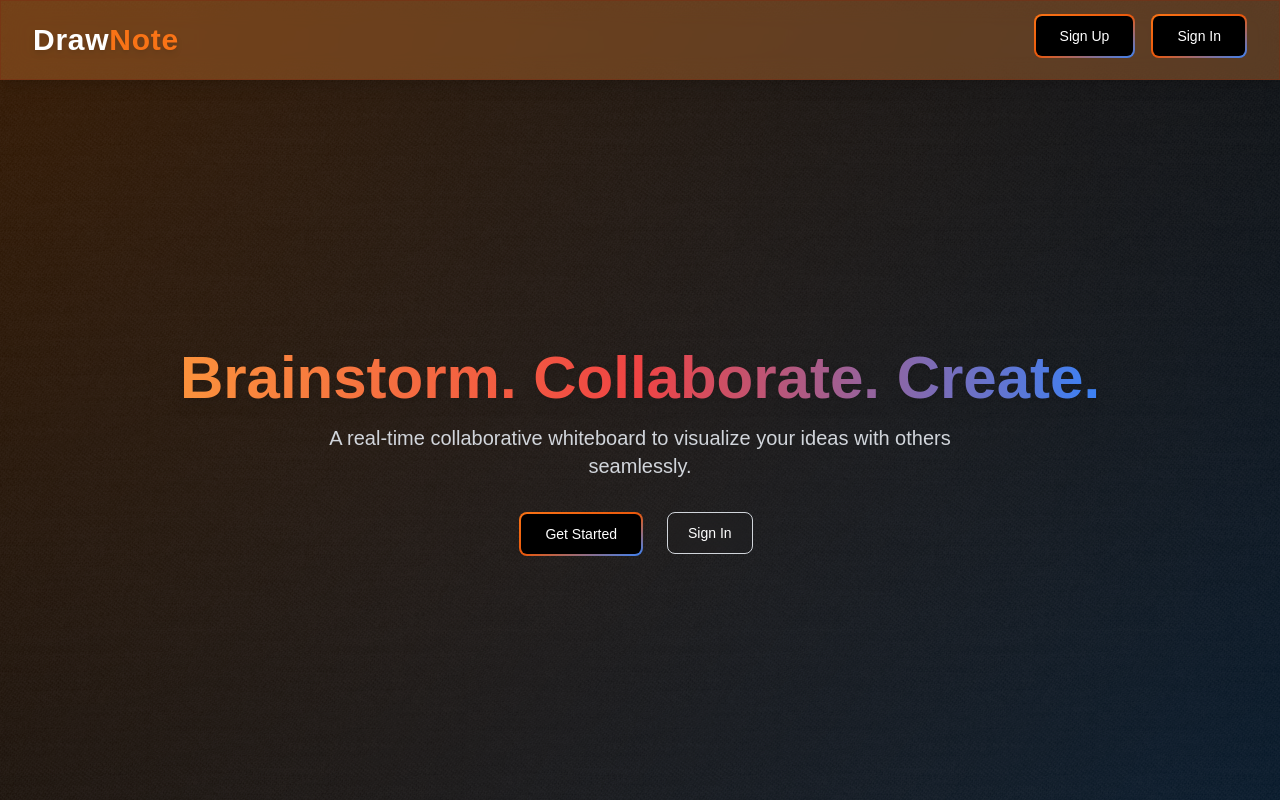
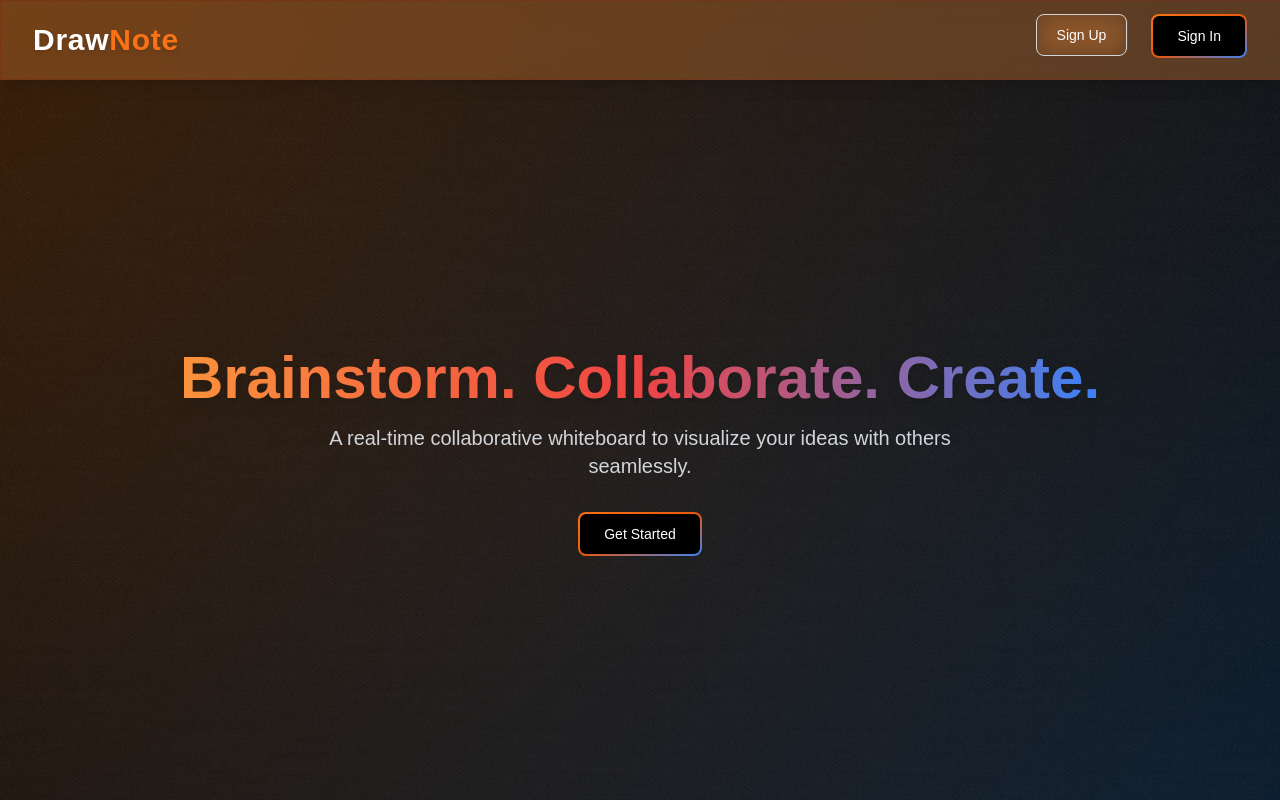
Before and after one commit to PulkitSharma-Git/DrawNote, a Next.js app in the folder apps/excelidrae-frontend/: page / in a window 1280 px wide. Shown: the top 800 px of the page. Built offline with nearby package versions, Linux system fonts and the light colour scheme.

Commit message:
Added Loading

```diff
--- a/apps/excelidrae-frontend/components/Canvas.tsx
+++ b/apps/excelidrae-frontend/components/Canvas.tsx
@@ -6,12 +6,12 @@ import { FaRegCircle, FaRegSquare } from "react-icons/fa";
 import { Bar } from "./Bar";
 import { GiStraightPipe } from "react-icons/gi";
 import { GoDash } from "react-icons/go";
-import { CiText } from "react-icons/ci";
 import ColorIcon from "./ColorIcon";
 import Pallate from "./Pallate";
+import { IoText } from "react-icons/io5";
 
 export type Tool = "circle" | "rect" | "pencil" | "line" | "text";
-export type Color = "red-500" | "green-500" | "blue-500" | "white"
+export type Color = "red-500" | "green-500" | "blue-500" | "white";
 
 export function Canvas({
     socket,
@@ -20,7 +20,7 @@ export function Canvas({
     socket: WebSocket
     roomId: string;
 }) {
-    const [selectColor, setselectColor] = useState("white")
+    const [selectColor, setselectColor] = useState<Color>("white")
     const [selected, setSelected] = useState<Tool>("circle");
     const canvasRef = useRef<HTMLCanvasElement>(null);
     const [game, setGame] = useState<Game>();
@@ -59,7 +59,7 @@ export function Canvas({
             }} activate={selected === "line"} icon = {<GoDash  className="size-6"/>}></BarButton>
             <BarButton onClick={() => {
                 setSelected("text")
-            }} activate={selected === "text"} icon = {<CiText  className="size-6"/>}></BarButton>
+            }} activate={selected === "text"} icon = {<IoText  className="size-6"/>}></BarButton>
         </Bar>
         <Pallate>
             <ColorIcon onClick = {
--- a/apps/excelidrae-frontend/components/MainSection.tsx
+++ b/apps/excelidrae-frontend/components/MainSection.tsx
@@ -1,29 +1,42 @@
+"use client"
 import Link from "next/link";
 import { Button } from "@/components/Button";
-import { Button2 } from "@/components/Button2";
+import { motion } from "framer-motion";
 
 export default function MainSection() {
   return (
     <div className="flex flex-col items-center justify-center min-h-screen text-center px-8 pt-28">
       {/* Tagline */}
-      <h1 className="text-5xl sm:text-6xl font-extrabold bg-clip-text text-transparent bg-gradient-to-r from-orange-400 via-red-500 to-blue-500 drop-shadow-lg">
+      <motion.h1
+        initial={{ opacity: 0, y: 50 }}
+        animate={{ opacity: 1, y: 0 }}
+        transition={{ duration: 0.8, ease: "easeOut" }}
+        className="text-5xl sm:text-6xl font-extrabold bg-clip-text text-transparent bg-gradient-to-r from-orange-400 via-red-500 to-blue-500 drop-shadow-lg"
+      >
         Brainstorm. Collaborate. Create.
-      </h1>
+      </motion.h1>
 
       {/* Subtext */}
-      <p className="text-lg sm:text-xl text-gray-300 mt-4 max-w-2xl">
+      <motion.p
+        initial={{ opacity: 0, y: 30 }}
+        animate={{ opacity: 1, y: 0 }}
+        transition={{ duration: 0.8, ease: "easeOut", delay: 0.3 }}
+        className="text-lg sm:text-xl text-gray-300 mt-4 max-w-2xl"
+      >
         A real-time collaborative whiteboard to visualize your ideas with others seamlessly.
-      </p>
+      </motion.p>
 
       {/* Call-to-Action Buttons */}
-      <div className="mt-8 flex gap-6">
+      <motion.div
+        initial={{ opacity: 0, scale: 0.9 }}
+        animate={{ opacity: 1, scale: 1 }}
+        transition={{ duration: 0.5, ease: "easeOut", delay: 0.6 }}
+        className="mt-8 flex gap-6"
+      >
         <Link href="/signup">
           <Button>Get Started</Button>
         </Link>
-        <Link href="/signin">
-          <Button2>Sign In</Button2>
-        </Link>
-      </div>
+      </motion.div>
     </div>
   );
 }
--- a/apps/excelidrae-frontend/components/Navbar.tsx
+++ b/apps/excelidrae-frontend/components/Navbar.tsx
@@ -1,6 +1,7 @@
 import Link from 'next/link';
 import React from 'react';
 import { Button } from './Button';
+import { Button2 } from './Button2';
 
 const Navbar = () => {
   return (
@@ -16,7 +17,7 @@ const Navbar = () => {
       {/* Buttons */}
       <div className="flex gap-4">
         <Link href="/signup">
-          <Button>Sign Up</Button>
+          <Button2>Sign Up</Button2>
         </Link>
 
         <Link href="/signin">
--- a/apps/excelidrae-frontend/components/RoomForm.tsx
+++ b/apps/excelidrae-frontend/components/RoomForm.tsx
@@ -1,22 +1,30 @@
 "use client";
-import { useRef } from "react";
+import { useRef, useState } from "react";
 import { useRouter } from "next/navigation";
 import axios from "axios";
 import { HTTP_BACKEND } from "@/config";
 import { Button } from "@/components/Button";
 import { Input1 } from "@/components/Input1";
+import { SiSpinrilla } from "react-icons/si";
 
 export function RoomForm() {
   const roomRef = useRef<HTMLInputElement>(null);
   const router = useRouter();
+  const [loading, setLoading] = useState(false);
 
   async function createRoomHandler() {
-    if (roomRef.current) {
+    if (!roomRef.current || !roomRef.current.value.trim()) {
+      alert("Room name cannot be empty");
+      return;
+    }
+
     const token = localStorage.getItem("token");
+    setLoading(true);
 
     try {
       console.log(token);
       console.log(roomRef.current.value);
+
       const response = await axios.post(
         `${HTTP_BACKEND}/room`,
         { name: roomRef.current.value },
@@ -29,9 +37,8 @@ export function RoomForm() {
     } catch (e) {
       console.log("Failed to create room: ", e);
     }
-    } else {
-      alert("Room name cannot be empty");
-    }
+    setTimeout(() => setLoading(false), 1000);
+
   }
 
   return (
@@ -42,10 +49,19 @@ export function RoomForm() {
       </h2>
 
       {/* Room Input */}
-      <Input1 ref={roomRef} type="text" placeholder="Enter Room Name" />
+      <Input1 ref={roomRef} type="text" placeholder="Enter Room Name"/>
 
       {/* Action Button */}
-      <Button onClick={createRoomHandler}>Create Room</Button>
+      <Button onClick={createRoomHandler}>
+        {loading ? (
+          <div className="flex items-center gap-2">
+            <SiSpinrilla className="animate-spin text-2xl" />
+            Creating...
+          </div>
+        ) : (
+          "Create Room"
+        )}
+      </Button>
     </div>
   );
 }
--- a/apps/excelidrae-frontend/components/SignInPage.tsx
+++ b/apps/excelidrae-frontend/components/SignInPage.tsx
@@ -1,19 +1,22 @@
 "use client";
 import { HTTP_BACKEND } from "@/config";
 import axios from "axios";
-import { useRef } from "react";
+import { useRef, useState } from "react";
 import { useRouter } from "next/navigation";
 import { Input1 } from "@/components/Input1";
 import { Button } from "@/components/Button";
 import { AuthLayout } from "@/components/AuthLayout";
 import { AuthCard } from "@/components/AuthCard";
+import { SiSpinrilla } from "react-icons/si";
 
 export function SignInPage() {
   const router = useRouter();
   const emailRef = useRef<HTMLInputElement>(null);
   const passwordRef = useRef<HTMLInputElement>(null);
+  const [loading, setLoading] = useState(false);
 
   async function onClickHandler() {
+    setLoading(true);
     if (emailRef.current && passwordRef.current) {
       const email = emailRef.current.value;
       const password = passwordRef.current.value;
@@ -32,6 +35,7 @@ export function SignInPage() {
         alert("Invalid credentials, please try again.");
       }
     }
+    setLoading(false);
   }
 
   return (
@@ -39,7 +43,13 @@ export function SignInPage() {
       <AuthCard title="Sign In">
         <Input1 ref={emailRef} type="text" placeholder="Email" />
         <Input1 ref={passwordRef} type="password" placeholder="Password" />
-        <Button onClick={onClickHandler}>Sign In</Button>
+        <Button onClick={onClickHandler}>
+        { loading? <div className="flex items-center justify-center w-full">
+              <SiSpinrilla className="animate-spin text-2xl" />
+            </div>: <div>Sign In</div>}
+
+
+          </Button>
       </AuthCard>
     </AuthLayout>
   );
--- a/apps/excelidrae-frontend/components/SignUpCard.tsx
+++ b/apps/excelidrae-frontend/components/SignUpCard.tsx
@@ -2,19 +2,22 @@
 
 import { HTTP_BACKEND } from "@/config";
 import axios, { AxiosError } from "axios";
-import { useRef } from "react";
+import { useRef, useState } from "react";
 import { useRouter } from "next/navigation";
 import { Input1 } from "@/components/Input1";
 import { Button } from "@/components/Button";
+import { SiSpinrilla } from "react-icons/si";
 
 export function SignUpCard() {
   const router = useRouter();
   const nameRef = useRef<HTMLInputElement>(null);
   const emailRef = useRef<HTMLInputElement>(null);
   const passwordRef = useRef<HTMLInputElement>(null);
+  const [loading, setLoading] = useState(false);
 
   async function onClickHandler() {
     if (nameRef.current && emailRef.current && passwordRef.current) {
+      setLoading(true); // Start loading
       const name = nameRef.current.value;
       const username = emailRef.current.value;
       const password = passwordRef.current.value;
@@ -37,7 +40,8 @@ export function SignUpCard() {
           (err.response?.data as { message: string })?.message ||
           "Unknown error";
         alert("Signup failed: " + errorMessage);
-        setTimeout(() => router.push("/signin"), 1000);
+      } finally {
+        setLoading(false); // Stop loading
       }
     } else {
       alert("Please fill all the fields");
@@ -48,11 +52,19 @@ export function SignUpCard() {
     <div className="w-[400px] bg-white/10 backdrop-blur-md p-8 rounded-2xl shadow-lg shadow-orange-500/10 border border-white/20 flex flex-col gap-6">
       <h2 className="text-3xl font-bold text-center text-white">Sign Up</h2>
 
-      <Input1 ref={nameRef} type="text" placeholder="Name" />
-      <Input1 ref={emailRef} type="email" placeholder="Email" />
-      <Input1 ref={passwordRef} type="password" placeholder="Password" />
+      <Input1 ref={nameRef} type="text" placeholder="Name" disabled={loading} />
+      <Input1 ref={emailRef} type="email" placeholder="Email" disabled={loading} />
+      <Input1 ref={passwordRef} type="password" placeholder="Password" disabled={loading} />
 
-      <Button onClick={onClickHandler}>Sign Up</Button>
+      <Button onClick={onClickHandler} className="flex items-center justify-center gap-2">
+        {loading ? (
+          <div className="flex items-center justify-center w-full">
+      <SiSpinrilla className="animate-spin text-2xl" />
+    </div>
+        ) : (
+          "Sign Up"
+        )}
+      </Button>
     </div>
   );
 }
--- a/apps/excelidrae-frontend/package.json
+++ b/apps/excelidrae-frontend/package.json
@@ -12,6 +12,7 @@
     "@repo/ui": "workspace:*",
     "@types/axios": "^0.14.4",
     "axios": "^1.7.9",
+    "framer-motion": "^12.4.7",
     "next": "15.1.7",
     "react": "^19.0.0",
     "react-dom": "^19.0.0",
```
Also changed, not shown: 1 other file (tests, documents, lock files or other folders). Lines whose indentation alone changed are shown as unchanged.
